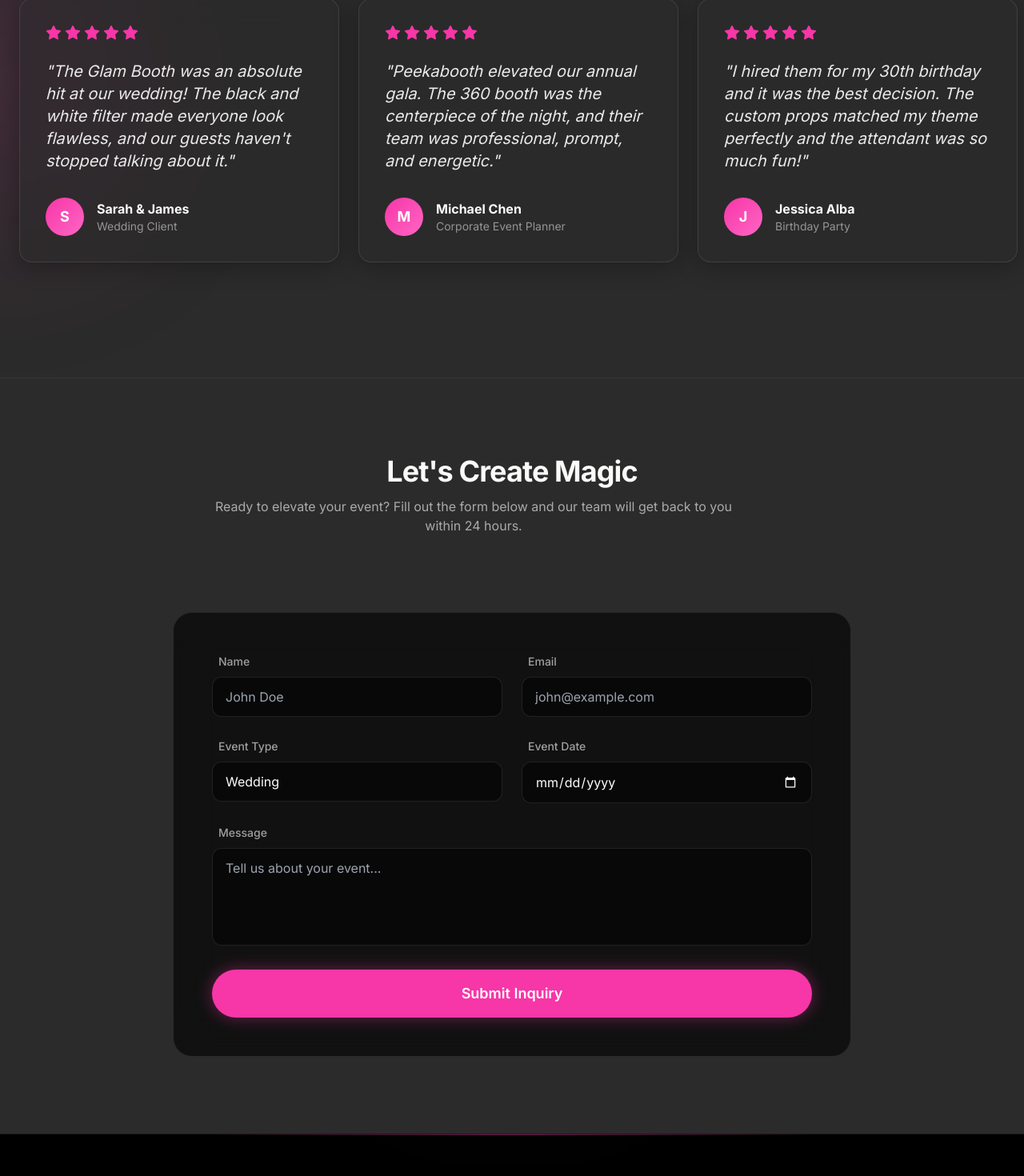
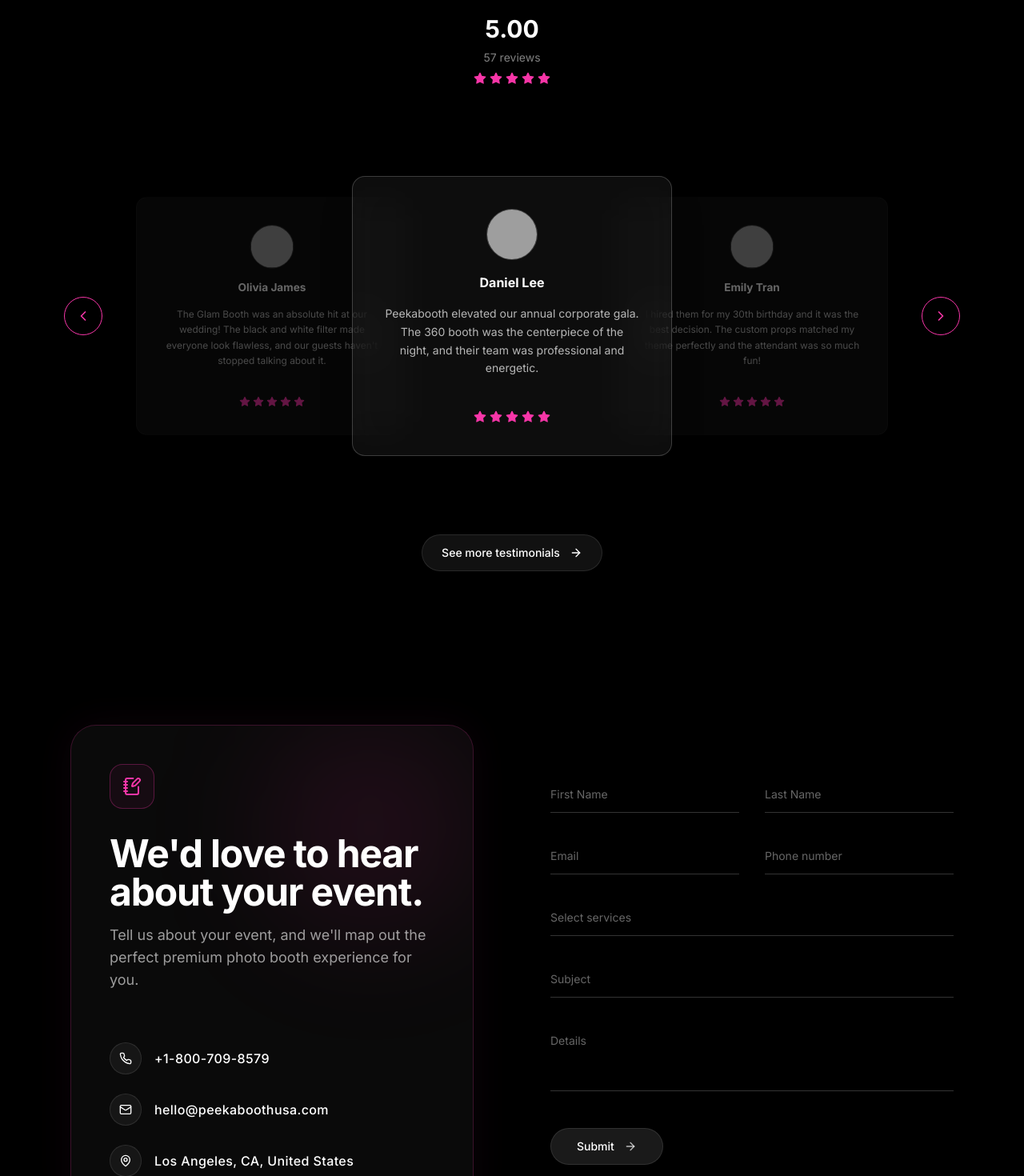
Before and after one commit to Sharmeen-Rauf/peekaboothusa, a Next.js app: page / in a window 1280 px wide. Shown: the part 7234-8704 px from the top of the page at 80% size. Built offline with nearby package versions, Linux system fonts and the light colour scheme; grey boxes are pictures that could not be loaded.

Commit message:
feat: add Testimonials and Contact section components

```diff
--- a/components/sections/Contact.tsx
+++ b/components/sections/Contact.tsx
@@ -1,77 +1,142 @@
 "use client";
 
 import { motion } from "framer-motion";
-import { SectionHeader } from "@/components/ui/SectionHeader";
-import { Button } from "@/components/ui/Button";
+import { Phone, Mail, MapPin, ArrowRight, NotebookPen } from "lucide-react";
 
 export default function Contact() {
   return (
-    <section id="contact" className="py-24 relative bg-surface border-t border-white/5">
-      <div className="container mx-auto px-6 relative z-10 max-w-4xl">
-        <SectionHeader
-          title="Let's Create Magic"
-          subtitle="Ready to elevate your event? Fill out the form below and our team will get back to you within 24 hours."
-        />
+    <section id="contact" className="py-24 relative bg-black">
+      <div className="container mx-auto px-6 max-w-6xl relative z-10">
+        <div className="grid grid-cols-1 lg:grid-cols-2 gap-16 lg:gap-24">
 
+          {/* Left Column: Contact Info Card */}
           <motion.div
-          initial={{ opacity: 0, y: 20 }}
-          whileInView={{ opacity: 1, y: 0 }}
+            initial={{ opacity: 0, x: -30 }}
+            whileInView={{ opacity: 1, x: 0 }}
             viewport={{ once: true }}
-          className="glass-panel p-8 md:p-12 rounded-3xl"
+            transition={{ duration: 0.8 }}
+            className="relative bg-[#0a0a0a] rounded-[2rem] p-10 lg:p-12 border border-brand-neon/20 shadow-[0_0_50px_rgba(247,54,168,0.05)] overflow-hidden flex flex-col justify-between h-full"
           >
-          <form className="space-y-6">
-            <div className="grid grid-cols-1 md:grid-cols-2 gap-6">
-              <div className="space-y-2">
-                <label className="text-sm font-medium text-white/60 ml-2">Name</label>
+            {/* Subtle glow inside card */}
+            <div className="absolute top-0 right-0 w-64 h-64 bg-brand-neon/10 rounded-full blur-[80px] pointer-events-none"></div>
+
+            <div className="relative z-10">
+              <div className="w-14 h-14 rounded-2xl border border-brand-neon/30 flex items-center justify-center mb-8 bg-brand-neon/5">
+                <NotebookPen className="w-6 h-6 text-brand-neon" />
+              </div>
+
+              <h2 className="text-4xl md:text-5xl font-bold tracking-tight text-white mb-4 leading-[1.15]">
+                We&apos;d love to hear <br className="hidden sm:block" /> about your event.
+              </h2>
+
+              <p className="text-white/60 text-lg mb-16 max-w-md">
+                Tell us about your event, and we&apos;ll map out the perfect premium photo booth experience for you.
+              </p>
+
+              <div className="space-y-6">
+                <div className="flex items-center gap-4 group">
+                  <div className="w-10 h-10 rounded-full border border-white/10 flex items-center justify-center bg-white/5 shrink-0 group-hover:border-brand-neon/50 transition-colors">
+                    <Phone className="w-4 h-4 text-white group-hover:text-brand-neon transition-colors" />
+                  </div>
+                  <span className="text-white font-medium text-sm md:text-base tracking-wide">+1-800-709-8579</span>
+                </div>
+
+                <div className="flex items-center gap-4 group">
+                  <div className="w-10 h-10 rounded-full border border-white/10 flex items-center justify-center bg-white/5 shrink-0 group-hover:border-brand-neon/50 transition-colors">
+                    <Mail className="w-4 h-4 text-white group-hover:text-brand-neon transition-colors" />
+                  </div>
+                  <span className="text-white font-medium text-sm md:text-base tracking-wide">hello@peekaboothusa.com</span>
+                </div>
+
+                <div className="flex items-center gap-4 group">
+                  <div className="w-10 h-10 rounded-full border border-white/10 flex items-center justify-center bg-white/5 shrink-0 group-hover:border-brand-neon/50 transition-colors">
+                    <MapPin className="w-4 h-4 text-white group-hover:text-brand-neon transition-colors" />
+                  </div>
+                  <span className="text-white font-medium text-sm md:text-base tracking-wide">Los Angeles, CA, United States</span>
+                </div>
+              </div>
+            </div>
+          </motion.div>
+
+          {/* Right Column: Minimal Form */}
+          <motion.div
+            initial={{ opacity: 0, x: 30 }}
+            whileInView={{ opacity: 1, x: 0 }}
+            viewport={{ once: true }}
+            transition={{ duration: 0.8, delay: 0.2 }}
+            className="flex flex-col justify-center py-6"
+          >
+            <form className="space-y-8">
+              <div className="grid grid-cols-1 md:grid-cols-2 gap-8">
+                <div className="relative">
                   <input
                     type="text"
-                  className="w-full bg-black/50 border border-white/10 rounded-xl px-4 py-3 text-white focus:outline-none focus:border-brand-neon focus:ring-1 focus:ring-brand-neon transition-all"
-                  placeholder="John Doe"
+                    placeholder="First Name"
+                    className="w-full bg-transparent border-b border-white/20 px-0 py-3 text-white placeholder-white/40 focus:outline-none focus:border-brand-neon transition-colors text-sm"
                   />
                 </div>
-              <div className="space-y-2">
-                <label className="text-sm font-medium text-white/60 ml-2">Email</label>
+                <div className="relative">
                   <input
-                  type="email"
-                  className="w-full bg-black/50 border border-white/10 rounded-xl px-4 py-3 text-white focus:outline-none focus:border-brand-neon focus:ring-1 focus:ring-brand-neon transition-all"
-                  placeholder="john@example.com"
+                    type="text"
+                    placeholder="Last Name"
+                    className="w-full bg-transparent border-b border-white/20 px-0 py-3 text-white placeholder-white/40 focus:outline-none focus:border-brand-neon transition-colors text-sm"
                   />
                 </div>
               </div>
 
-            <div className="grid grid-cols-1 md:grid-cols-2 gap-6">
-              <div className="space-y-2">
-                <label className="text-sm font-medium text-white/60 ml-2">Event Type</label>
-                <select className="w-full bg-black/50 border border-white/10 rounded-xl px-4 py-3 text-white focus:outline-none focus:border-brand-neon focus:ring-1 focus:ring-brand-neon transition-all appearance-none">
-                  <option value="wedding">Wedding</option>
-                  <option value="corporate">Corporate Event</option>
-                  <option value="party">Private Party</option>
-                  <option value="other">Other</option>
-                </select>
+              <div className="grid grid-cols-1 md:grid-cols-2 gap-8">
+                <div className="relative">
+                  <input
+                    type="email"
+                    placeholder="Email"
+                    className="w-full bg-transparent border-b border-white/20 px-0 py-3 text-white placeholder-white/40 focus:outline-none focus:border-brand-neon transition-colors text-sm"
+                  />
                 </div>
-              <div className="space-y-2">
-                <label className="text-sm font-medium text-white/60 ml-2">Event Date</label>
+                <div className="relative">
                   <input
-                  type="date"
-                  className="w-full bg-black/50 border border-white/10 rounded-xl px-4 py-3 text-white focus:outline-none focus:border-brand-neon focus:ring-1 focus:ring-brand-neon transition-all [color-scheme:dark]"
+                    type="tel"
+                    placeholder="Phone number"
+                    className="w-full bg-transparent border-b border-white/20 px-0 py-3 text-white placeholder-white/40 focus:outline-none focus:border-brand-neon transition-colors text-sm"
                   />
                 </div>
               </div>
 
-            <div className="space-y-2">
-              <label className="text-sm font-medium text-white/60 ml-2">Message</label>
+              <div className="relative">
+                <select className="w-full bg-transparent border-b border-white/20 px-0 py-3 text-white/40 focus:text-white focus:outline-none focus:border-brand-neon transition-colors appearance-none cursor-pointer text-sm">
+                  <option value="" disabled selected hidden>Select services</option>
+                  <option value="glam" className="bg-[#111] text-white">The Glam Booth</option>
+                  <option value="360" className="bg-[#111] text-white">The 360 Experience</option>
+                  <option value="roamer" className="bg-[#111] text-white">The Digital Roamer</option>
+                  <option value="magazine" className="bg-[#111] text-white">Magazine Photo Booth Box</option>
+                  <option value="other" className="bg-[#111] text-white">Other</option>
+                </select>
+              </div>
+
+              <div className="relative">
+                <input
+                  type="text"
+                  placeholder="Subject"
+                  className="w-full bg-transparent border-b border-white/20 px-0 py-3 text-white placeholder-white/40 focus:outline-none focus:border-brand-neon transition-colors text-sm"
+                />
+              </div>
+
+              <div className="relative">
                 <textarea
-                rows={4}
-                className="w-full bg-black/50 border border-white/10 rounded-xl px-4 py-3 text-white focus:outline-none focus:border-brand-neon focus:ring-1 focus:ring-brand-neon transition-all resize-none"
-                placeholder="Tell us about your event..."
+                  rows={3}
+                  placeholder="Details"
+                  className="w-full bg-transparent border-b border-white/20 px-0 py-3 text-white placeholder-white/40 focus:outline-none focus:border-brand-neon transition-colors resize-none text-sm"
                 ></textarea>
               </div>
 
-            <Button variant="secondary" size="lg" className="w-full mt-4">
-              Submit Inquiry
-            </Button>
+              <div className="pt-2">
+                <button type="submit" className="inline-flex items-center gap-2 bg-[#1a1a1a] hover:bg-[#2a2a2a] border border-white/10 px-8 py-3 rounded-full text-white text-sm font-medium transition-colors shadow-lg group">
+                  Submit <ArrowRight className="w-4 h-4 ml-1 group-hover:translate-x-1 transition-transform text-white/70" />
+                </button>
+              </div>
             </form>
           </motion.div>
+
+        </div>
       </div>
     </section>
   );
--- a/components/sections/Testimonials.tsx
+++ b/components/sections/Testimonials.tsx
@@ -1,80 +1,151 @@
 "use client";
 
-import { motion } from "framer-motion";
-import { SectionHeader } from "@/components/ui/SectionHeader";
-import { GlassCard } from "@/components/ui/GlassCard";
-import { Star } from "lucide-react";
+import { useState } from "react";
+import { motion, AnimatePresence } from "framer-motion";
+import { Star, ChevronLeft, ChevronRight, ArrowRight } from "lucide-react";
 
-const testimonials = [
+const initialTestimonials = [
   {
-    name: "Sarah & James",
-    role: "Wedding Client",
+    id: 1,
+    name: "Olivia James",
+    avatar: "https://i.pravatar.cc/150?u=olivia",
     text: "The Glam Booth was an absolute hit at our wedding! The black and white filter made everyone look flawless, and our guests haven't stopped talking about it.",
   },
   {
-    name: "Michael Chen",
-    role: "Corporate Event Planner",
-    text: "Peekabooth elevated our annual gala. The 360 booth was the centerpiece of the night, and their team was professional, prompt, and energetic.",
+    id: 2,
+    name: "Daniel Lee",
+    avatar: "https://i.pravatar.cc/150?u=daniel",
+    text: "Peekabooth elevated our annual corporate gala. The 360 booth was the centerpiece of the night, and their team was professional and energetic.",
   },
   {
-    name: "Jessica Alba",
-    role: "Birthday Party",
+    id: 3,
+    name: "Emily Tran",
+    avatar: "https://i.pravatar.cc/150?u=emily",
     text: "I hired them for my 30th birthday and it was the best decision. The custom props matched my theme perfectly and the attendant was so much fun!",
   },
 ];
 
 export default function Testimonials() {
+  const [items, setItems] = useState(initialTestimonials);
+
+  const next = () => {
+    setItems((prev) => {
+      const newItems = [...prev];
+      const first = newItems.shift();
+      if (first) newItems.push(first);
+      return newItems;
+    });
+  };
+
+  const prev = () => {
+    setItems((prev) => {
+      const newItems = [...prev];
+      const last = newItems.pop();
+      if (last) newItems.unshift(last);
+      return newItems;
+    });
+  };
+
   return (
-    <section id="testimonials" className="py-24 relative overflow-hidden bg-surface">
-      {/* Decorative blurred background */}
-      <div className="absolute top-1/2 left-0 w-96 h-96 bg-brand-neon/10 rounded-full blur-[100px] -translate-y-1/2 -translate-x-1/2 pointer-events-none"></div>
+    <section id="testimonials" className="py-24 relative bg-black overflow-hidden">
+      <div className="container mx-auto px-4 md:px-6 relative z-10">
 
-      <div className="container mx-auto px-6 relative z-10">
-        <SectionHeader
-          title="Client Love"
-          subtitle="Don't just take our word for it. Here's what our clients have to say."
-        />
+        {/* Header Section */}
+        <div className="flex flex-col items-center justify-center text-center mb-16">
+          <span className="text-brand-neon font-bold tracking-wide mb-4 text-sm md:text-base">Our Testimonials</span>
+          <h2 className="text-4xl md:text-5xl lg:text-6xl font-bold text-white mb-8 tracking-tight">
+            Our success, echoed <br /> by <span className="text-white/50">our Clients</span>
+          </h2>
+          <div className="flex flex-col items-center gap-2">
+            <span className="text-3xl font-bold text-white">5.00</span>
+            <span className="text-white/50 text-sm">57 reviews</span>
+            <div className="flex gap-1 text-brand-neon">
+              <Star className="w-4 h-4 fill-current" />
+              <Star className="w-4 h-4 fill-current" />
+              <Star className="w-4 h-4 fill-current" />
+              <Star className="w-4 h-4 fill-current" />
+              <Star className="w-4 h-4 fill-current" />
+            </div>
+          </div>
+        </div>
 
-        <div className="flex overflow-x-auto pb-12 -mx-6 px-6 snap-x snap-mandatory hide-scrollbar gap-6">
-          {testimonials.map((t, i) => (
-            <motion.div
-              key={i}
-              initial={{ opacity: 0, x: 50 }}
-              whileInView={{ opacity: 1, x: 0 }}
-              viewport={{ once: true, margin: "-50px" }}
-              transition={{ delay: i * 0.2 }}
-              className="min-w-[85vw] md:min-w-[400px] snap-center"
-            >
-              <GlassCard className="h-full flex flex-col justify-between p-8">
-                <div>
-                  <div className="flex gap-1 mb-6">
-                    {[...Array(5)].map((_, j) => (
-                      <Star key={j} className="w-5 h-5 fill-brand-neon text-brand-neon" />
-                    ))}
-                  </div>
-                  <p className="text-lg md:text-xl text-white/90 italic mb-8 leading-relaxed">
-                    &quot;{t.text}&quot;
-                  </p>
-                </div>
-                <div className="flex items-center gap-4">
-                  <div className="w-12 h-12 rounded-full bg-gradient-to-br from-brand-neon to-brand-glow flex items-center justify-center text-white font-bold text-lg">
-                    {t.name[0]}
-                  </div>
-                  <div>
-                    <h4 className="font-bold">{t.name}</h4>
-                    <p className="text-sm text-white/50">{t.role}</p>
-                  </div>
-                </div>
-              </GlassCard>
-            </motion.div>
-          ))}
+        {/* Carousel Section */}
+        <div className="relative flex items-center justify-center w-full max-w-6xl mx-auto h-[450px] mb-12">
+
+          {/* Left Arrow */}
+          <button
+            onClick={prev}
+            className="absolute left-0 md:left-4 z-30 w-12 h-12 rounded-full border border-brand-neon flex items-center justify-center text-brand-neon hover:bg-brand-neon/10 transition-colors hidden md:flex"
+          >
+            <ChevronLeft className="w-5 h-5" />
+          </button>
+
+          {/* Right Arrow */}
+          <button
+            onClick={next}
+            className="absolute right-0 md:right-4 z-30 w-12 h-12 rounded-full border border-brand-neon flex items-center justify-center text-brand-neon hover:bg-brand-neon/10 transition-colors hidden md:flex"
+          >
+            <ChevronRight className="w-5 h-5" />
+          </button>
+
+          {/* Cards */}
+          <div className="relative w-full h-full flex items-center justify-center">
+            <AnimatePresence>
+              {items.map((item, index) => {
+                const isCenter = index === 1;
+                const isLeft = index === 0;
+                const isRight = index === 2;
+
+                let xOffset = 0;
+                if (isLeft) xOffset = -300;
+                if (isRight) xOffset = 300;
+
+                return (
+                  <motion.div
+                    key={item.id}
+                    layout
+                    initial={false}
+                    animate={{
+                      x: xOffset,
+                      scale: isCenter ? 1 : 0.85,
+                      opacity: isCenter ? 1 : 0.4,
+                      zIndex: isCenter ? 20 : 10,
+                    }}
+                    transition={{ duration: 0.5, ease: "easeInOut" }}
+                    className={`absolute w-full max-w-[340px] md:max-w-[400px] p-8 md:p-10 rounded-2xl flex flex-col items-center text-center ${
+                      isCenter
+                        ? "bg-white/5 border border-white/20 backdrop-blur-xl shadow-2xl"
+                        : "bg-[#111] border border-white/5"
+                    }`}
+                  >
+                    {/* eslint-disable-next-line @next/next/no-img-element */}
+                    <img src={item.avatar} alt={item.name} className="w-16 h-16 rounded-full mb-4 object-cover border border-white/20" />
+                    <h4 className="text-white font-bold mb-4">{item.name}</h4>
+                    <p className="text-sm text-white/70 mb-8 leading-relaxed h-[100px] overflow-hidden">
+                      {item.text}
+                    </p>
+                    <div className="flex gap-1 text-brand-neon mt-auto">
+                      <Star className="w-4 h-4 fill-current" />
+                      <Star className="w-4 h-4 fill-current" />
+                      <Star className="w-4 h-4 fill-current" />
+                      <Star className="w-4 h-4 fill-current" />
+                      <Star className="w-4 h-4 fill-current" />
+                    </div>
+                  </motion.div>
+                );
+              })}
+            </AnimatePresence>
+          </div>
         </div>
+
+        {/* Bottom CTA */}
+        <div className="flex justify-center">
+          <button className="inline-flex items-center gap-2 bg-[#111] hover:bg-[#222] border border-white/10 px-6 py-3 rounded-full text-white text-sm font-medium transition-colors group">
+            See more testimonials <ArrowRight className="w-4 h-4 ml-1 group-hover:translate-x-1 transition-transform" />
+          </button>
+        </div>
+
       </div>
-
-      <style dangerouslySetInnerHTML={{__html: `
-        .hide-scrollbar::-webkit-scrollbar { display: none; }
-        .hide-scrollbar { -ms-overflow-style: none; scrollbar-width: none; }
-      `}} />
     </section>
   );
 }
```
Lines whose indentation alone changed are shown as unchanged.
